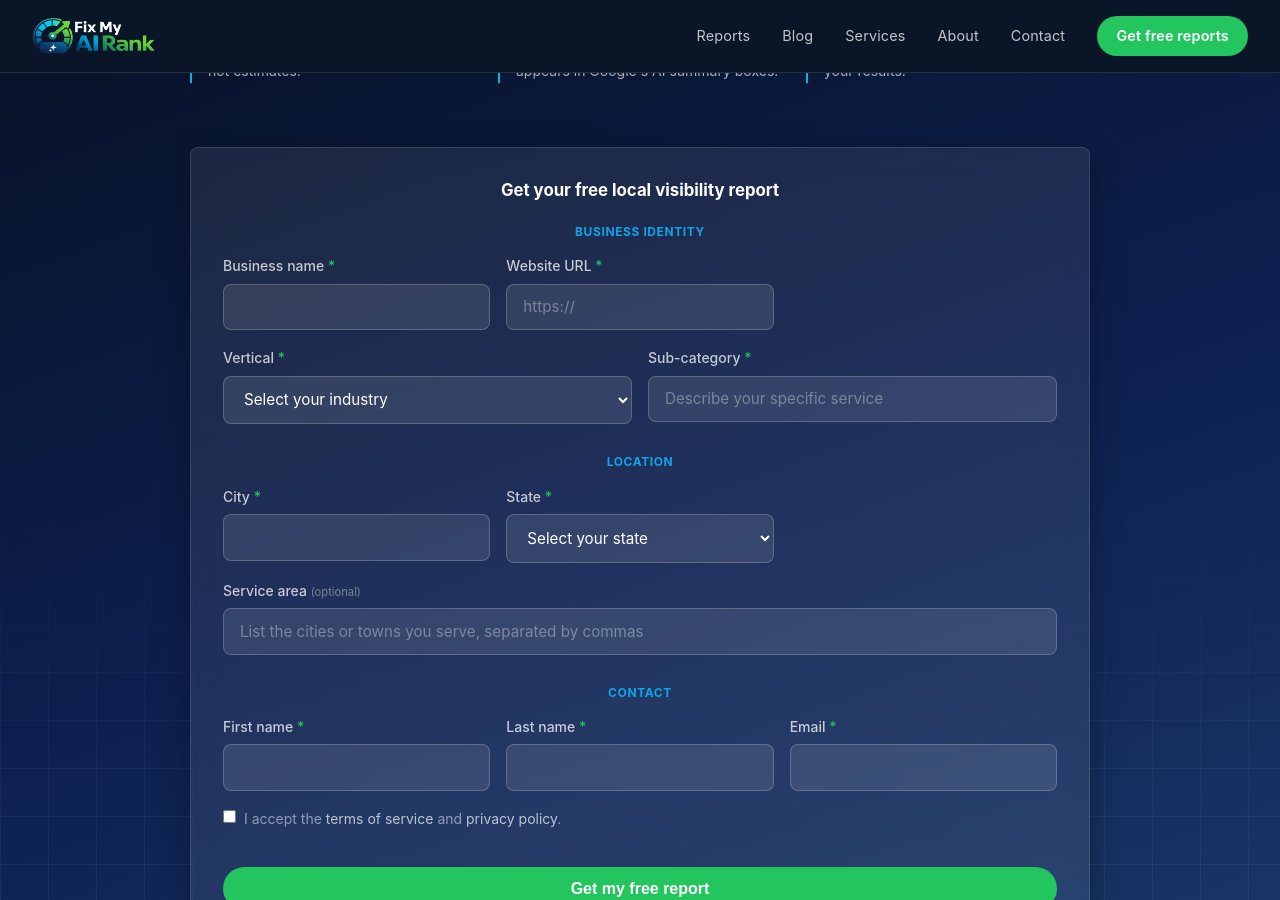
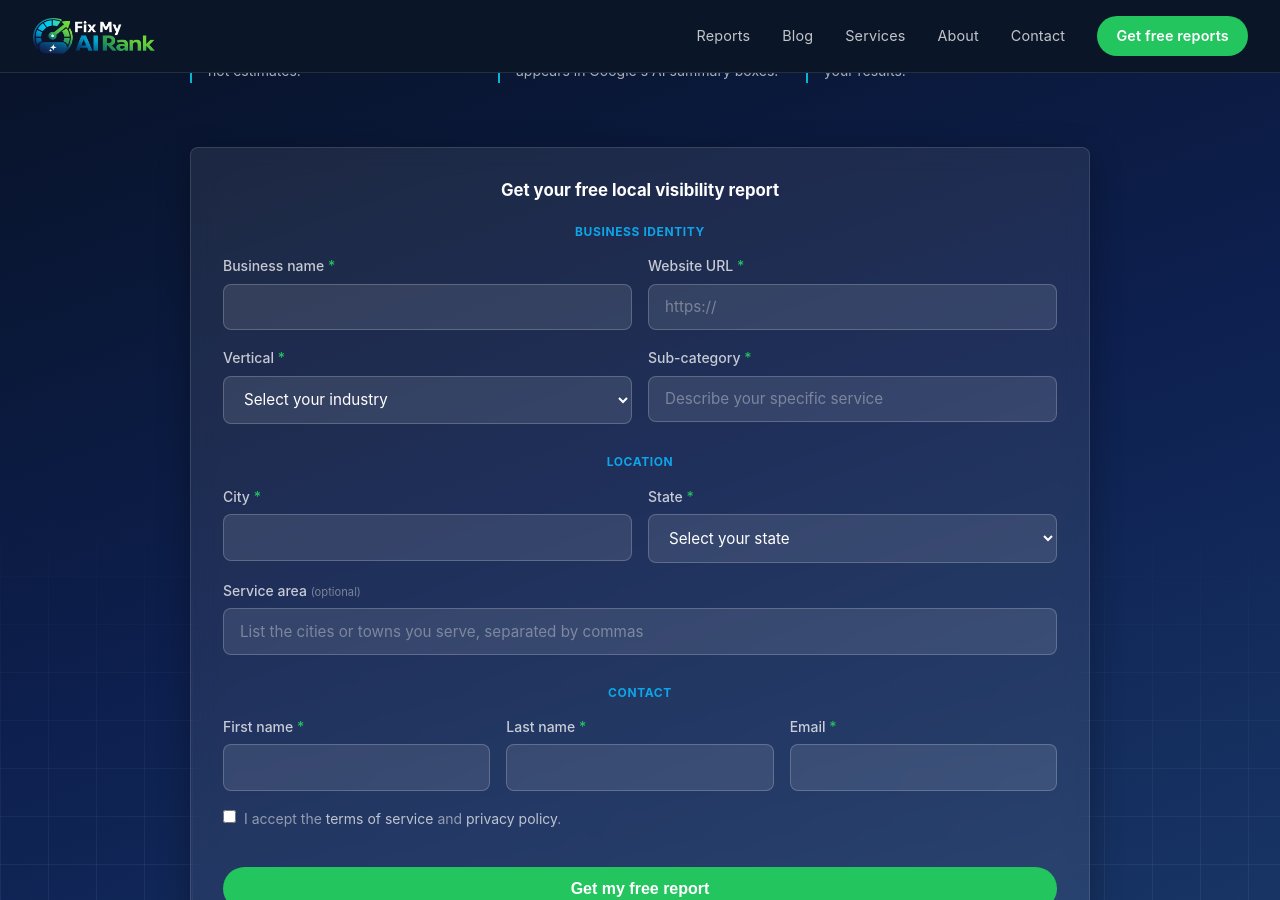
Before and after one commit to timdailey/FMAR-Website, a Jekyll site: the page built from local-visibility-report/index.html, in a window 1280 px wide and 900 px high, scrolled down 301 px. Built offline with Jekyll 4.4.1, drawn with Linux system fonts in a browser that asks for light colours; some web fonts are replaced; comment, search, counter and statistics services are not loaded.

Commit message:
Make form fields two-column grid
Wrap paired form fields (business/practice name + website, city + state) in a two-column container (.form-group--full .form-subgrid-2) to improve layout and alignment. Changes applied to local-visibility-report/index.html and plastic-surgery-ai-visibility-report/index.html; inner .form-group wrappers and matching closing tags were added to preserve markup structure.

```diff
--- a/local-visibility-report/index.html
+++ b/local-visibility-report/index.html
@@ -47,6 +47,7 @@ faq:
           <h3 class="form-card-title">Get your free local visibility report</h3>
 
           <p class="form-section-label">Business identity</p>
+          <div class="form-group--full form-subgrid-2">
             <div class="form-group">
               <label for="business_name">Business name <span class="req">*</span></label>
               <input type="text" id="business_name" name="business_name" required>
@@ -54,6 +55,7 @@ faq:
             <div class="form-group">
               <label for="website_url">Website URL <span class="req">*</span></label>
               <input type="url" id="website_url" name="website_url" required placeholder="https://">
+            </div>
           </div>
           <div class="form-group--full form-subgrid-2">
             <div class="form-group">
@@ -81,6 +83,7 @@ faq:
           </div>
 
           <p class="form-section-label">Location</p>
+          <div class="form-group--full form-subgrid-2">
             <div class="form-group">
               <label for="city">City <span class="req">*</span></label>
               <input type="text" id="city" name="city" required>
@@ -141,6 +144,7 @@ faq:
               <option value="Wisconsin">Wisconsin</option>
               <option value="Wyoming">Wyoming</option>
             </select>
+            </div>
           </div>
           <div class="form-group form-group--full">
             <label for="service_area">Service area <span class="opt">(optional)</span></label>
--- a/plastic-surgery-ai-visibility-report/index.html
+++ b/plastic-surgery-ai-visibility-report/index.html
@@ -50,6 +50,7 @@ faq:
           <input type="hidden" name="sub_category" value="Plastic and cosmetic surgery procedures and consultations">
 
           <p class="form-section-label">Practice identity</p>
+          <div class="form-group--full form-subgrid-2">
             <div class="form-group">
               <label for="business_name">Practice name <span class="req">*</span></label>
               <input type="text" id="business_name" name="business_name" required>
@@ -58,8 +59,10 @@ faq:
               <label for="website_url">Website URL <span class="req">*</span></label>
               <input type="url" id="website_url" name="website_url" required placeholder="https://">
             </div>
+          </div>
 
           <p class="form-section-label">Location</p>
+          <div class="form-group--full form-subgrid-2">
             <div class="form-group">
               <label for="city">City <span class="req">*</span></label>
               <input type="text" id="city" name="city" required>
@@ -120,6 +123,7 @@ faq:
               <option value="Wisconsin">Wisconsin</option>
               <option value="Wyoming">Wyoming</option>
             </select>
+            </div>
           </div>
           <div class="form-group form-group--full">
             <label for="service_area">Service area <span class="opt">(optional)</span></label>
```
Lines whose indentation alone changed are shown as unchanged.
